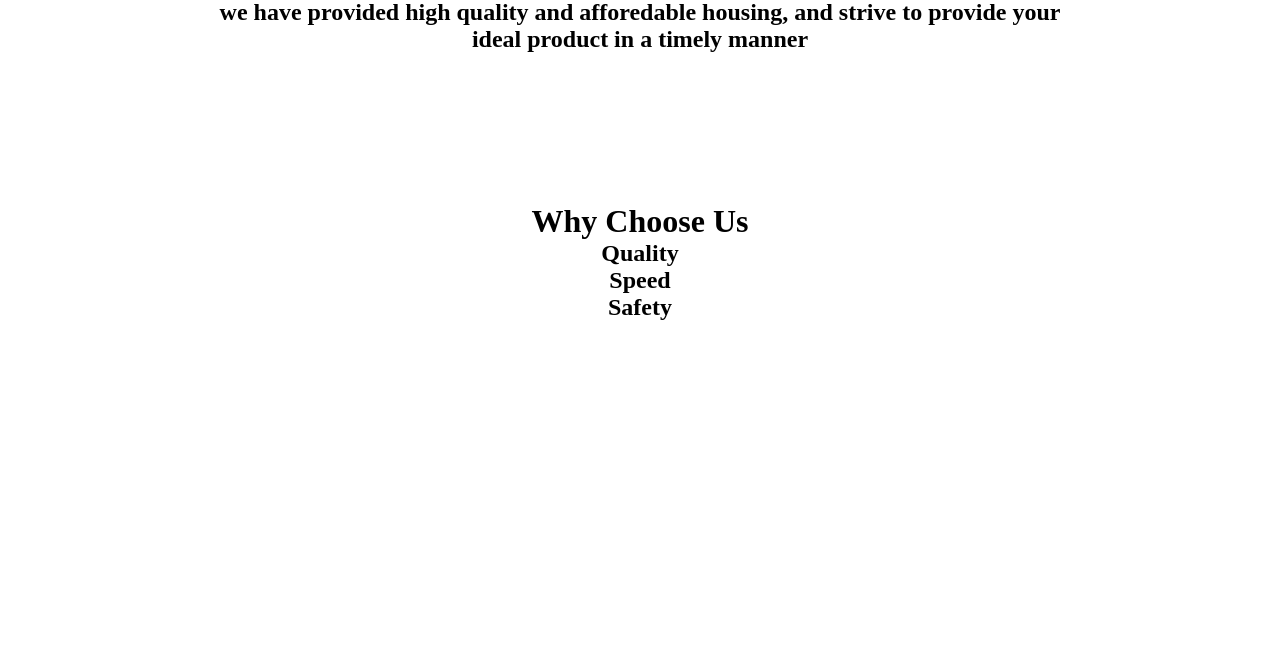
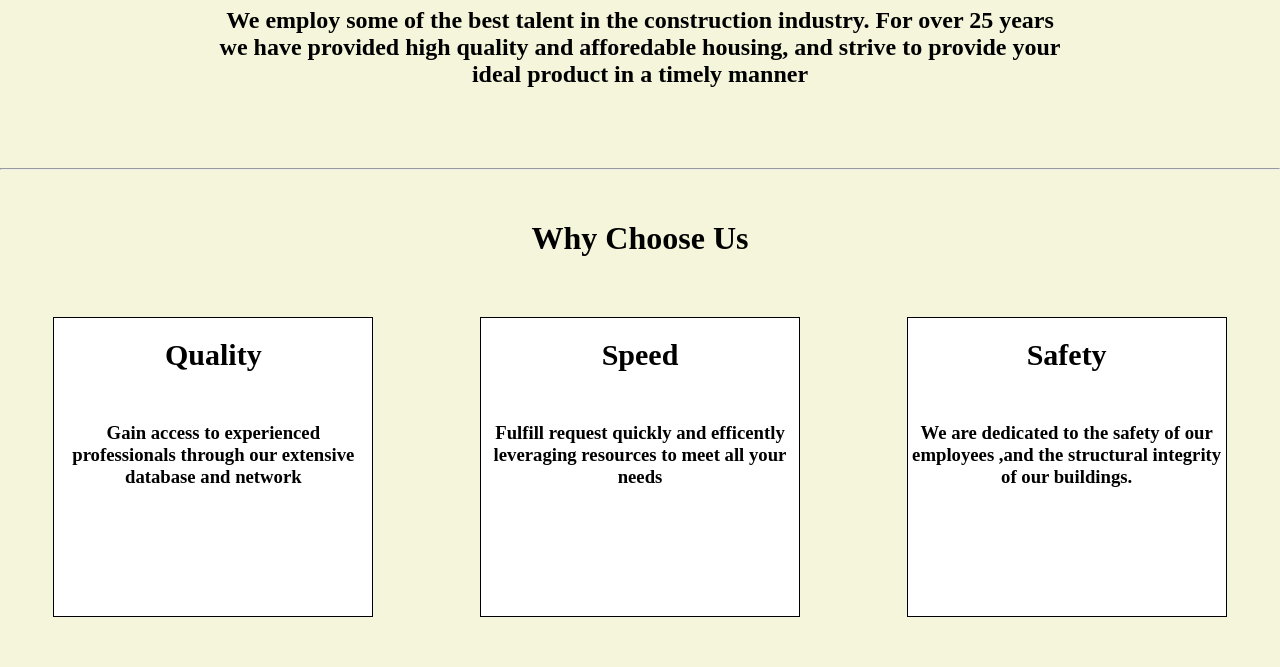
Before and after one commit to JeremyPankey/Portfolio-Sites, a plain HTML site: page Site 1 Generic Constrction/index.html in a window 1280 px wide. Shown: the part 595-1262 px from the top of the page. Before the commit the page ends 916 px from the top, so only its background shows below. Drawn offline with Linux system fonts and the light colour scheme; files whose address does not match are found by name.

Commit message:
Second COMMIT

```diff
--- a/Site 1 Generic Constrction/index.html
+++ b/Site 1 Generic Constrction/index.html
@@ -8,7 +8,7 @@
     <link rel="stylesheet" href="style.css">
 </head>
 
-<body>
+
 <nav>
     <label class="logo">Placeholder</label>
     <ul>
@@ -19,25 +19,38 @@
     </ul>
 </nav>
 
+<body>
     <div class="pappersimage">
     </div>
 
     <div class="info">
-        <h1 class="companytitle"><strong>Placeholder Constrction & Associates<strong></strong></h1>
-        <h2>We employ some of the best talent in the constrction industry. For over 25 years we have provided high quality and afforedable housing, and strive to provide your ideal product in a timely manner</h2>
+        <h1 class="companytitle"><strong>Placeholder Construction & Associates<strong></strong></h1>
+        <h2>We employ some of the best talent in the construction industry. For over 25 years we have provided high quality and afforedable housing, and strive to provide your ideal product in a timely manner</h2>
     </div>
 
+    <hr>
 
-
+        <h1 class="why">Why Choose Us</h1>
 
         <div class="advantages">
-            <h1>Why Choose Us</h1>
+            <div class="quality">
                 <h2>Quality</h2>
+                <h3>Gain access to experienced professionals through our extensive database and network</h3>
+            </div>
+
+            <div>
                 <h2>Speed</h2>
+                <h3>Fulfill request quickly and efficently leveraging resources to meet all your needs</h3>
+            </div>
+
+            <div>
                 <h2>Safety</h2>
+                <h3>We are dedicated to the safety of our employees ,and the structural integrity of our buildings.</h3>
+            </div>
         </div>
 
 </body>
+
 </html>
 
 
--- a/Site 1 Generic Constrction/style.css
+++ b/Site 1 Generic Constrction/style.css
@@ -14,6 +14,10 @@ nav {
     height: 80px;
     width: 100%;
     position: sticky;
+}
+
+body {
+    background-color: beige;
 }
 
 label.logo{
@@ -46,7 +50,7 @@ nav ul li a {
 .pappersimage {
     width: 100%;
     height: 400px;
-    background-image: url(file:///C:/Users/Jeremy/Desktop/Blueprints.webp);
+    background-image: url(file:///C:/Users/Jeremy/Desktop/Portfolio%20Sites/Site%201%20Generic%20Constrction/Img/images.jpg);
     background-repeat: no-repeat;
     background-size: cover;
     background-position: center;
@@ -58,14 +62,43 @@ nav ul li a {
     padding-left: 17%;
     padding-right: 17%;
     text-align: center;
-    margin-bottom: 100px;
+    margin-bottom: 30px;
 }
 
-.advantages h1{
+.info h2 {
+    margin-top: 35px;
+}
+
+hr {
+    margin-bottom: 50px;
+    color: black;
+}
+
+.why {
     text-align: center;
+    margin-bottom: 60px;
+}
+
+.advantages {
+    display: flex;
+    justify-content: space-around;
+    margin-top: 15px;
+    margin-bottom: 50px;
 }
 
 .advantages h2 {
-    display: flex;
-    justify-content: space-evenly;
+    margin-top: 20px;
+    font-size: 30px;
 }
+
+.advantages div {
+    width: 25%;
+    text-align: center;
+    border: 1px solid black;
+    height: 300px;
+    background-color: white;
+}
+
+.advantages h3 {
+    margin-top: 50px;
+}
```
Also changed, not shown: Site 1 Generic Constrction/Blueprints.webp (deleted), Site 1 Generic Constrction/Img/images.jpg (added). Lines whose indentation alone changed are shown as unchanged.
